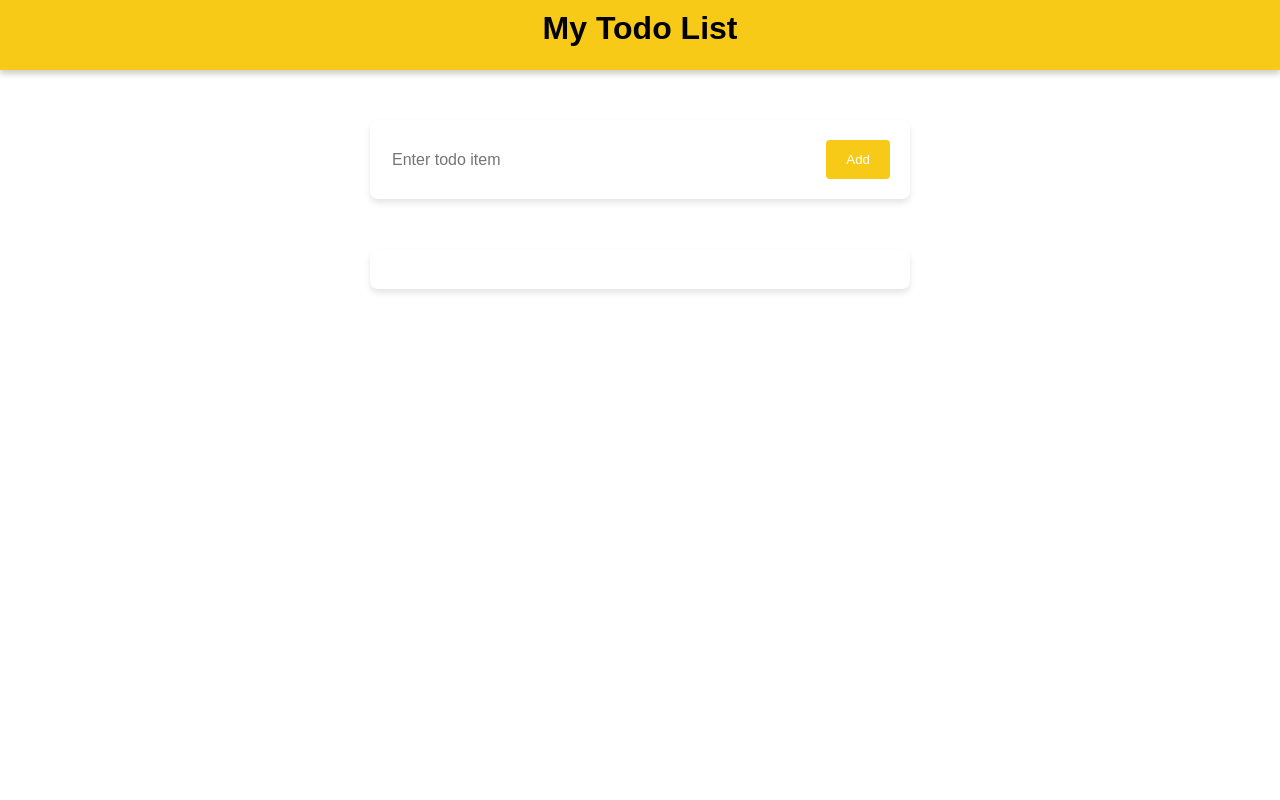
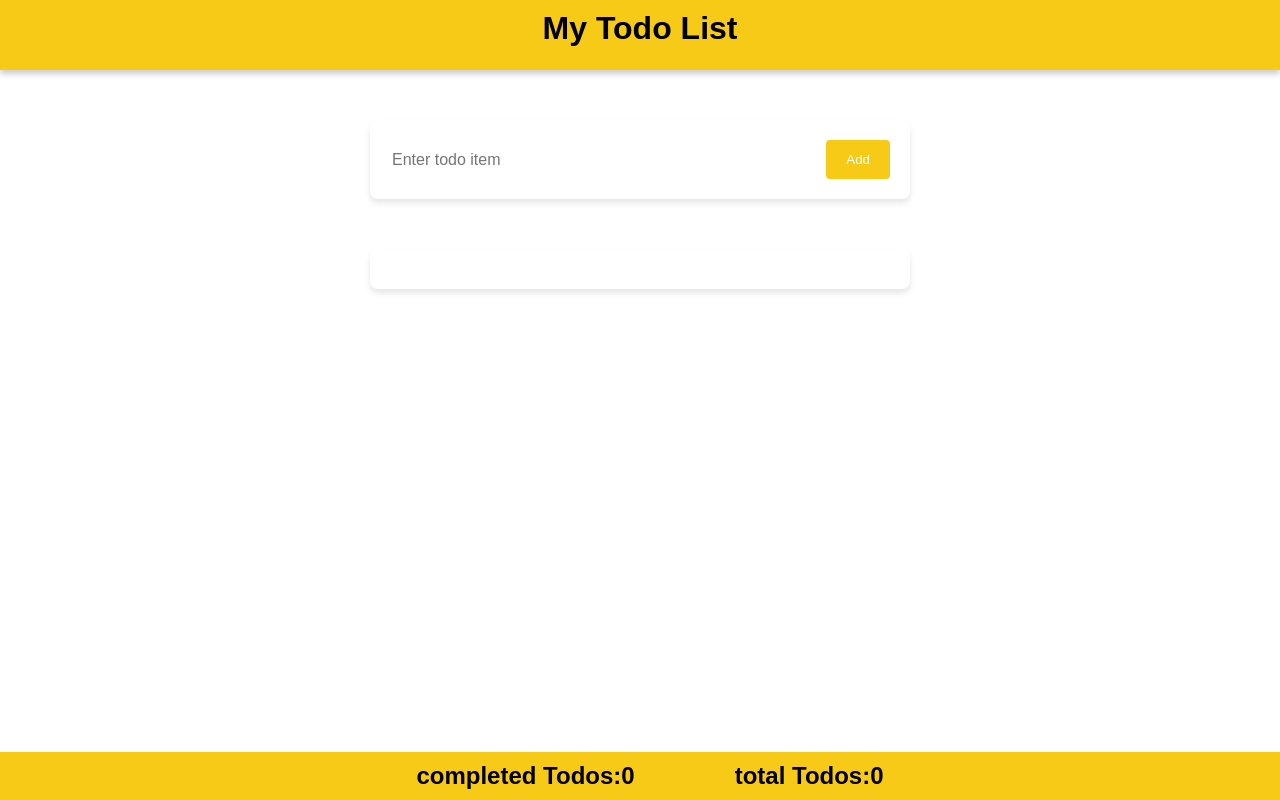
Before and after one commit to SanjayTripathee/React-todoapp, a React (Vite) app in the folder todoapp/: page / in a window 1280 px wide. Built offline with nearby package versions, Linux system fonts and the light colour scheme.

Commit message:
Making marked item display and meaningful

```diff
--- /dev/null
+++ b/todoapp/src/Components/Footer.jsx
@@ -0,0 +1,10 @@
+import styles from "./footer.module.css";
+
+export default function Footer({ completedTodos, totalTodos }) {
+  return (
+    <div className={styles.footer}>
+      <span className={styles.item}>completed Todos:{completedTodos}</span>
+      <span className={styles.item}>total Todos:{totalTodos}</span>
+    </div>
+  );
+}
--- a/todoapp/src/Components/Todo.jsx
+++ b/todoapp/src/Components/Todo.jsx
@@ -2,16 +2,19 @@
 
 import TOdoList from "./TodoList";
 import Form from "./Form";
+import Footer from "./Footer";
 
 export default function Todo() {
   const [todo, setTodo] = useState({ name: "", done: false }); //store current value in variable i.e todo
   const [todos, setTodos] = useState([]); //store entire thing including previous enter data also
-
+  const completedTodos = todos.filter((todo) => todo.done).length;
+  const totalTodos = todos.length;
   return (
     <div>
       {/* psssing props from parent to child as they required */}
       <Form setTodo={setTodo} todo={todo} todos={todos} setTodos={setTodos} />
       <TOdoList todos={todos} setTodos={setTodos} />
+      <Footer completedTodos={completedTodos} totalTodos={totalTodos} />
     </div>
   );
 }
--- a/todoapp/src/Components/TodoList.jsx
+++ b/todoapp/src/Components/TodoList.jsx
@@ -2,9 +2,13 @@
 import styles from "./todolist.module.css";
 
 export default function TOdoList({ todos, setTodos }) {
+  // slice will create a copy of todo array and in that slice array we will use sort method
+  const sortedTodos = todos
+    .slice()
+    .sort((a, b) => Number(a.done) - Number(b.done));
   return (
     <div className={styles.list}>
-      {todos.map((item) => (
+      {sortedTodos.map((item) => (
         <TodoItem
           key={item.name}
           item={item}
--- /dev/null
+++ b/todoapp/src/Components/footer.module.css
@@ -0,0 +1,13 @@
+.footer {
+  position: fixed;
+  bottom: 0;
+  font-size: 1.5em;
+  font-weight: bold;
+  text-align: center;
+  width: 100%;
+  background-color: #f7ca18;
+  padding: 10px;
+}
+.item {
+  margin: 50px;
+}
```
